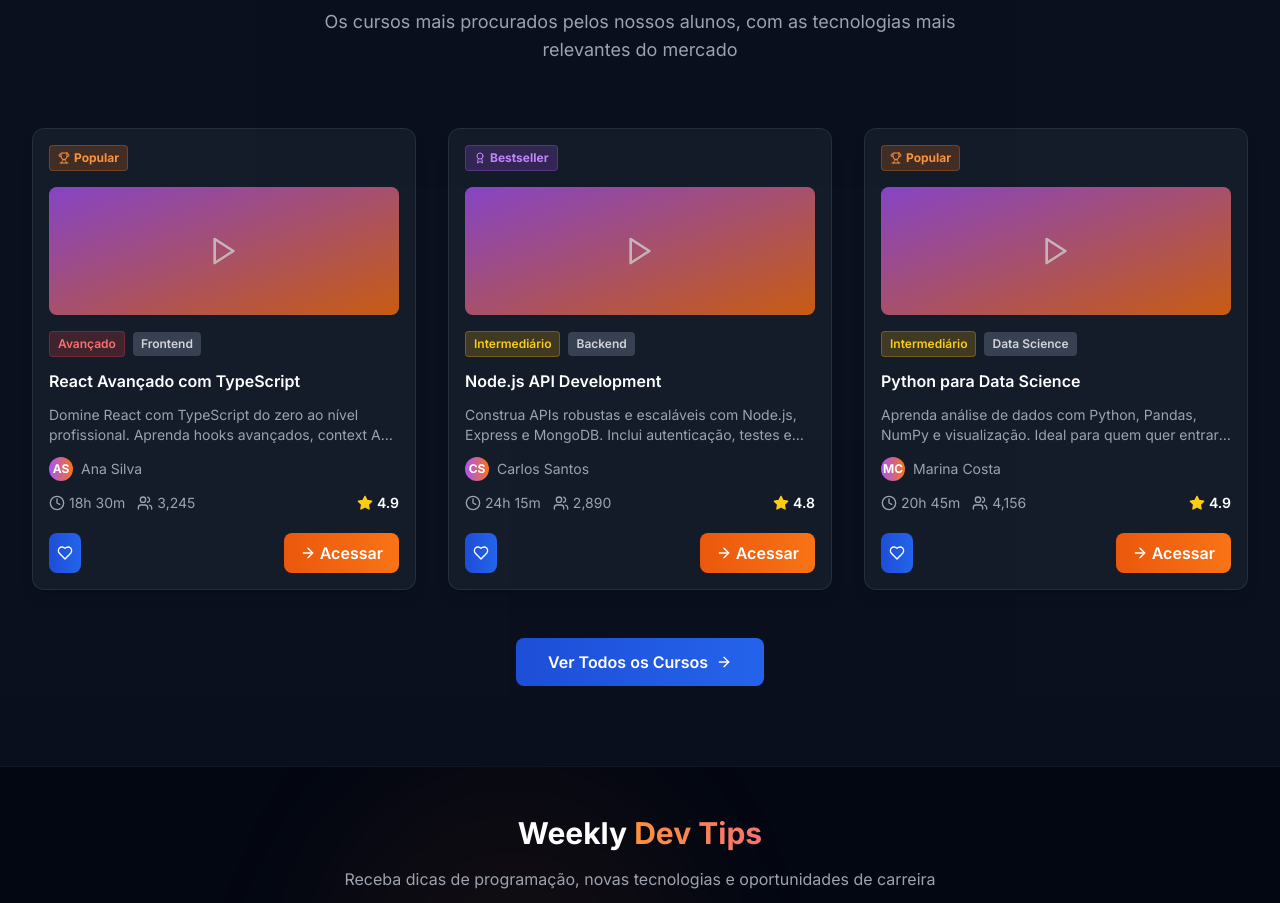
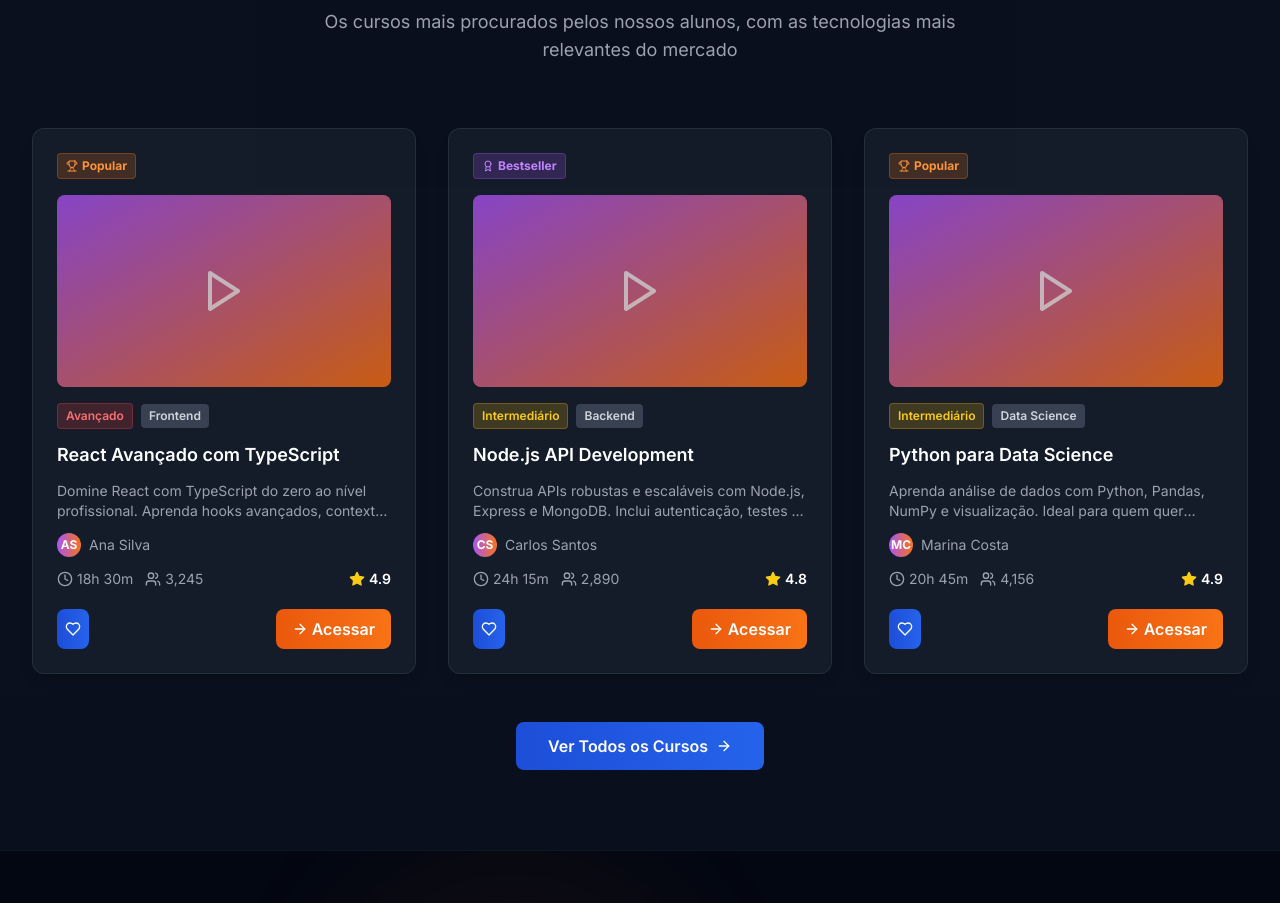
Before and after one commit to kenjiThiago/ProjetoBD2, a Next.js app in the folder frontend/: page / in a window 1280 px wide. Shown: the part 2100-3003 px from the top of the page. Built offline with nearby package versions, Linux system fonts and the light colour scheme.

Commit message:
[frontend] Aumentado o tamanho do card na página cursos e principal.

```diff
--- a/frontend/src/app/components/FeaturedCourses.tsx
+++ b/frontend/src/app/components/FeaturedCourses.tsx
@@ -46,7 +46,6 @@ export default function FeaturedCourses({
             <CourseCard
               key={course.id}
               course={course}
-              size={"small"}
             />
           ))}
         </motion.div>
--- a/frontend/src/app/cursos/components/CoursePageContent.tsx
+++ b/frontend/src/app/cursos/components/CoursePageContent.tsx
@@ -166,7 +166,6 @@ export default function CursosPageContent() {
                       key={course.id}
                       course={course}
                       layout={viewMode}
-                      size={"small"}
                     />
                   ))}
                 </motion.div>
```
